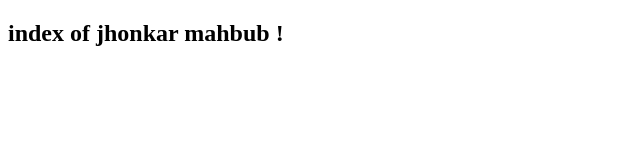
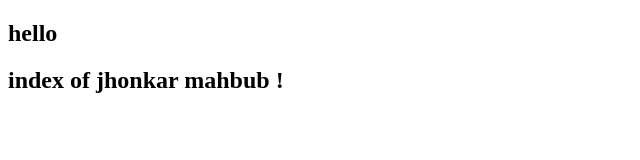
Before and after one commit to najir19/Git-first-practice, a plain HTML site: page index.html in a window 1280 px wide. Shown: the whole page, without its empty margins (0-640 px from the left). Drawn offline with Linux system fonts and the light colour scheme.

Commit message:
second time

```diff
--- a/index.html
+++ b/index.html
@@ -6,6 +6,7 @@
     <title>Document</title>
 </head>
 <body>
+  <h2>hello</h1>
   <h2>index of jhonkar mahbub !</h2>
 </body>
 </html>
```
